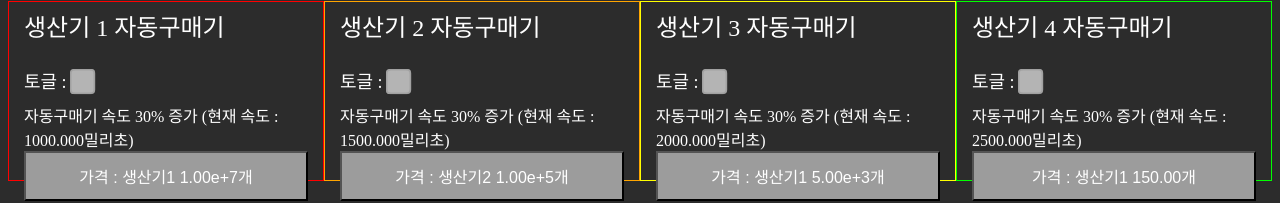
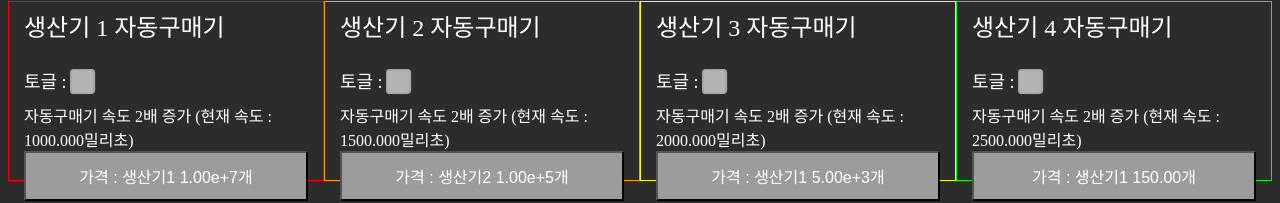
Before and after one commit to button9835/produce, a plain HTML site: page index.html in a window 1280 px wide. Both pictures are taken after a click on the label "자동구매기". Shown: the part 173-376 px from the top of the page. Drawn offline with Linux system fonts and the light colour scheme.

Commit message:
Update index.html

```diff
--- a/index.html
+++ b/index.html
@@ -61,28 +61,28 @@
     <div class="autobuy" id="pru1_autobuy">
       <p class="autobuy_title">생산기 1 자동구매기 </p>
       <span class="toggle_auto"> 토글 : <input class="autobuy_check" id="pru1_autobuy_check" type="checkbox" onclick="autobuy_1()" disabled></span>
-      <p class="auto_up_exp">자동구매기 속도 30% 증가    <span id="auto1_speed">(현재 속도 : 초당  개)</span></p>
+      <p class="auto_up_exp">자동구매기 속도 2배 증가    <span id="auto1_speed">(현재 속도 : 초당  개)</span></p>
       <button onclick="autobuy_1_upgrade(autobuy_1_up_price)" class="autobuy_upbt" id="pru1_auto_upgrade_bt"><span class="auto_upspan" id="pru1_auto_upgrade">가격 : 생산기1  개</span></button>
     </div>
 
     <div class="autobuy" id="pru2_autobuy">
       <p class="autobuy_title">생산기 2 자동구매기 </p>
       <span class="toggle_auto"> 토글 : <input class="autobuy_check" id="pru2_autobuy_check" type="checkbox" onclick="autobuy_2()" disabled></span>
-      <p class="auto_up_exp">자동구매기 속도 30% 증가    <span id="auto2_speed">(현재 속도 : 초당  개)</span></p>
+      <p class="auto_up_exp">자동구매기 속도 2배 증가    <span id="auto2_speed">(현재 속도 : 초당  개)</span></p>
       <button onclick="autobuy_2_upgrade(autobuy_2_up_price)" class="autobuy_upbt" id="pru2_auto_upgrade_bt"><span class="auto_upspan" id="pru2_auto_upgrade">가격 : 생산기2  개</span></button>
     </div>
 
     <div class="autobuy" id="pru3_autobuy">
       <p class="autobuy_title">생산기 3 자동구매기 </p>
       <span class="toggle_auto"> 토글 : <input class="autobuy_check" id="pru3_autobuy_check" type="checkbox" onclick="autobuy_3()" disabled></span>
-      <p class="auto_up_exp">자동구매기 속도 30% 증가    <span id="auto3_speed">(현재 속도 : 초당  개)</span></p>
+      <p class="auto_up_exp">자동구매기 속도 2배 증가    <span id="auto3_speed">(현재 속도 : 초당  개)</span></p>
       <button onclick="autobuy_3_upgrade(autobuy_3_up_price)" class="autobuy_upbt" id="pru3_auto_upgrade_bt"><span class="auto_upspan" id="pru3_auto_upgrade">가격 : 생산기3  개</span></button>
     </div>
 
     <div class="autobuy" id="pru4_autobuy">
       <p class="autobuy_title">생산기 4 자동구매기 </p>
       <span class="toggle_auto"> 토글 : <input class="autobuy_check" id="pru4_autobuy_check" type="checkbox" onclick="autobuy_4()" disabled></span>
-      <p class="auto_up_exp">자동구매기 속도 30% 증가    <span id="auto4_speed">(현재 속도 : 초당  개)</span></p>
+      <p class="auto_up_exp">자동구매기 속도 2배 증가    <span id="auto4_speed">(현재 속도 : 초당  개)</span></p>
       <button onclick="autobuy_4_upgrade(autobuy_4_up_price)" class="autobuy_upbt" id="pru4_auto_upgrade_bt"><span class="auto_upspan" id="pru4_auto_upgrade">가격 : 생산기4  개</span></button>
     </div>
   </div>
```
